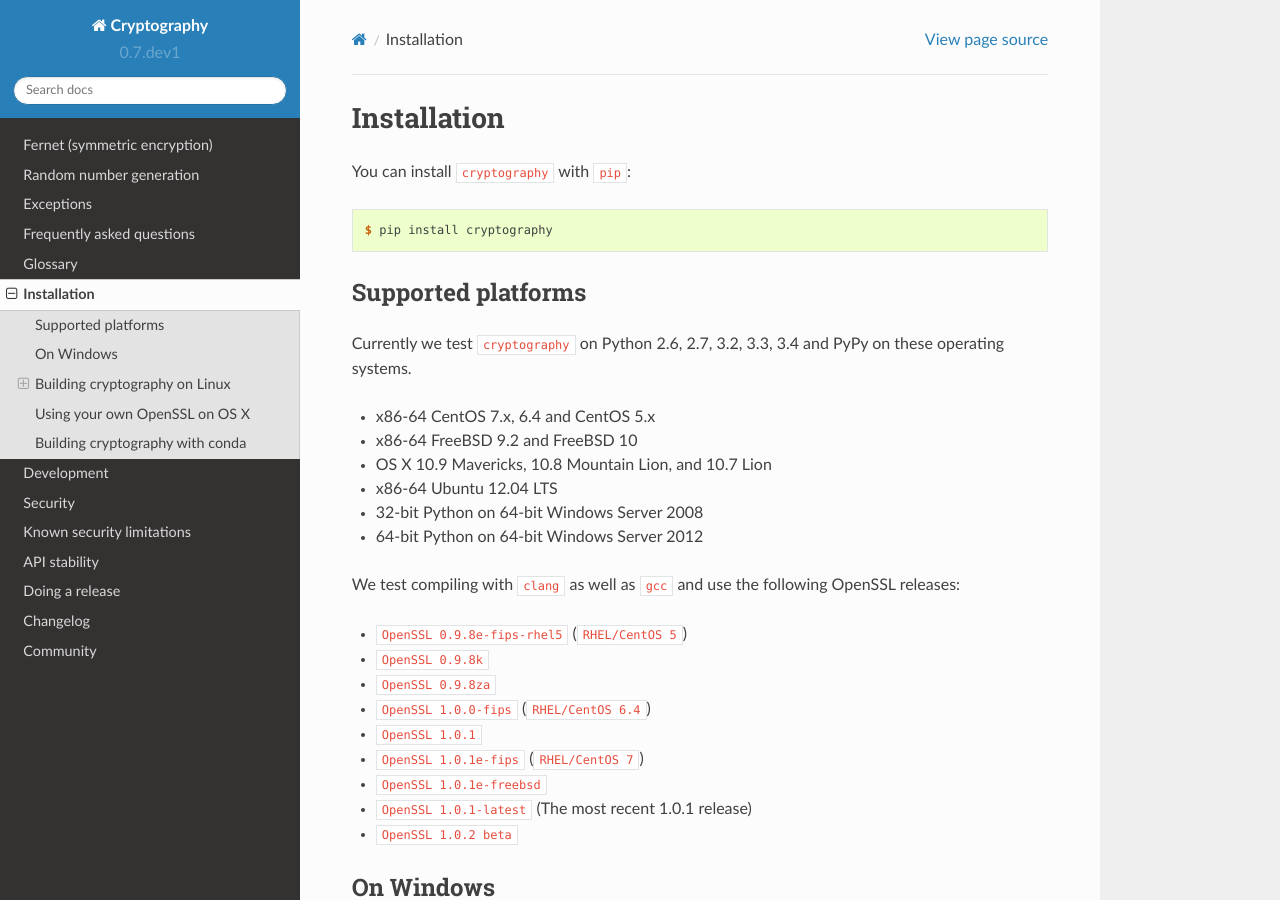
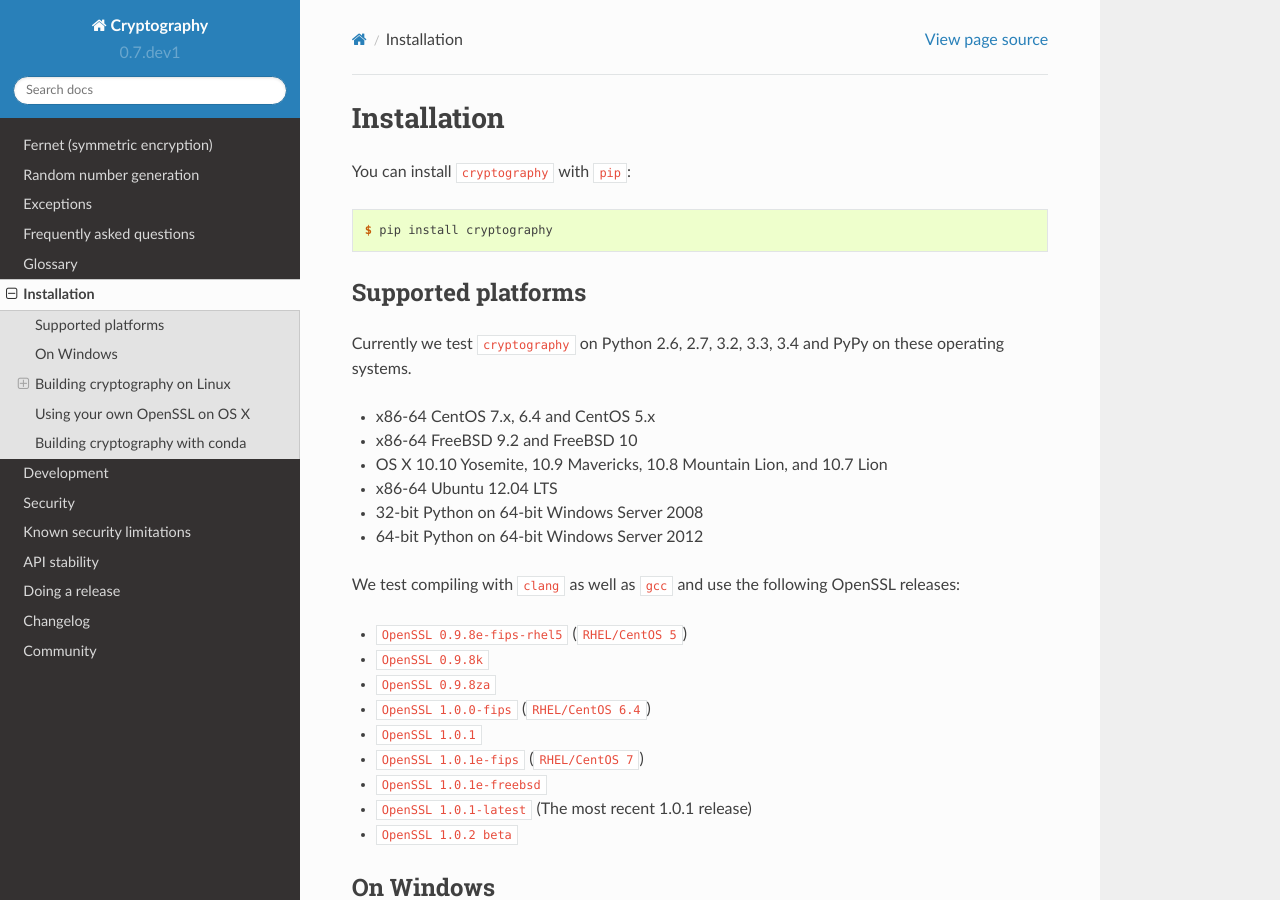
Before and after one commit to WebKing0121/cryptography, a Sphinx documentation site: the page built from docs/installation.rst, in a window 1280 px wide and 900 px high. Built offline with Sphinx 7.4.7 and the Read the Docs theme 2.0.0, drawn with Linux system fonts in a browser that asks for light colours; pages that are not in the unit, such as notebooks, are missing from menus.

Commit message:
add Yosemite to our list of tested/supported platforms

```diff
--- a/docs/installation.rst
+++ b/docs/installation.rst
@@ -15,7 +15,7 @@ on these operating systems.
 
 * x86-64 CentOS 7.x, 6.4 and CentOS 5.x
 * x86-64 FreeBSD 9.2 and FreeBSD 10
-* OS X 10.9 Mavericks, 10.8 Mountain Lion, and 10.7 Lion
+* OS X 10.10 Yosemite, 10.9 Mavericks, 10.8 Mountain Lion, and 10.7 Lion
 * x86-64 Ubuntu 12.04 LTS
 * 32-bit Python on 64-bit Windows Server 2008
 * 64-bit Python on 64-bit Windows Server 2012
```
